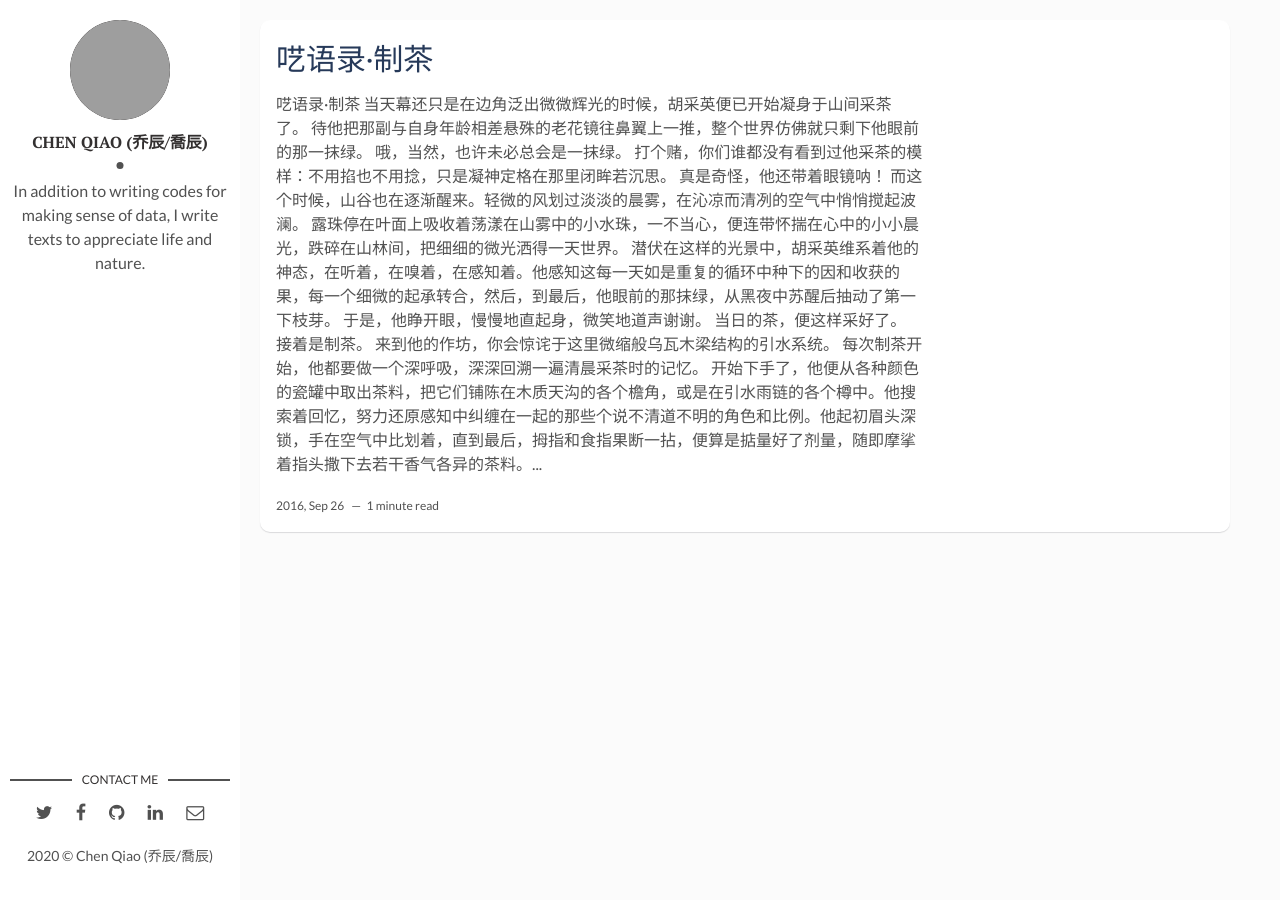
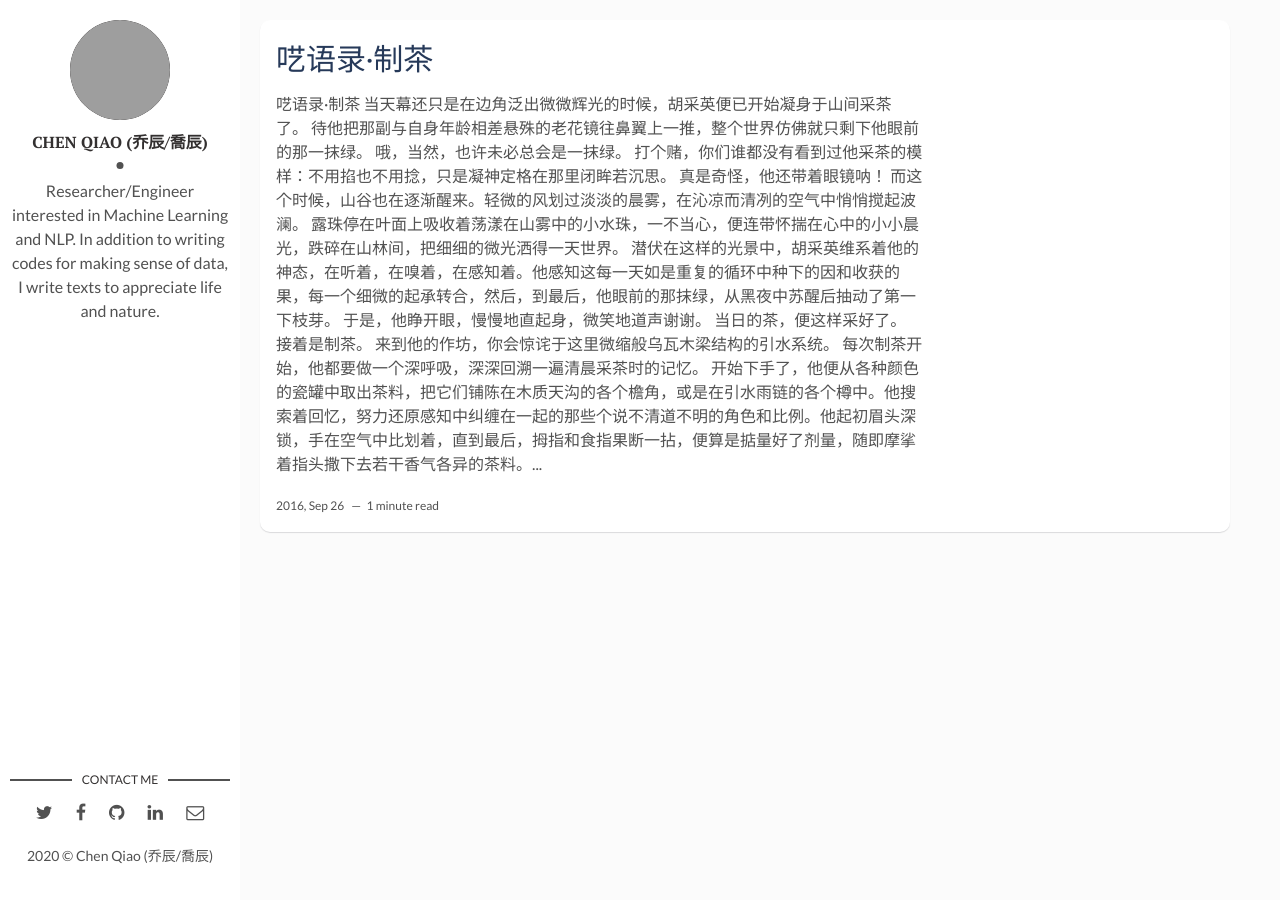
Before and after one commit to qiaochen/qiaochen.github.io, a Jekyll site: the page built from index.html, in a window 1280 px wide. Built offline with Jekyll 4.4.1, drawn with Linux system fonts in a browser that asks for light colours; the list of posts is cut into pages by our own code; grey boxes are pictures that could not be loaded.

Commit message:
Update _config.yml

```diff
--- a/_config.yml
+++ b/_config.yml
@@ -2,18 +2,18 @@
 description: > # this means to ignore newlines until "baseurl:"
   Hope you would know me better with the stuff here.
 permalink: ':title/'
-baseurl: "/blog" # the subpath of your site, e.g. /blog
+baseurl: "" # the subpath of your site, e.g. /blog
 url: "https://qiaochen.github.io/" # the base hostname & protocol for your site, e.g. http://example.com
 site-twitter: #if your site has a twitter account, enter it here
 
 # Author Settings
 author: Chen Qiao (乔辰/喬辰) # add your name
 author-img: # add your photo
-about-author: In addition to writing codes for making sense of data, I write texts to appreciate life and nature. # add description
+about-author: Researcher/Engineer interested in Machine Learning and NLP. In addition to writing codes for making sense of data, I write texts to appreciate life and nature. # add description
 social-twitter: # add your Twitter handle
 social-facebook: # add your Facebook handle
-social-github: artemsheludko # add your Github handle
-social-linkedin: # add your Linkedin handle
+social-github: qiaochen # add your Github handle
+social-linkedin: cqiaohku # add your Linkedin handle
 social-email: # add your Email address
 
 # Disqus
```
